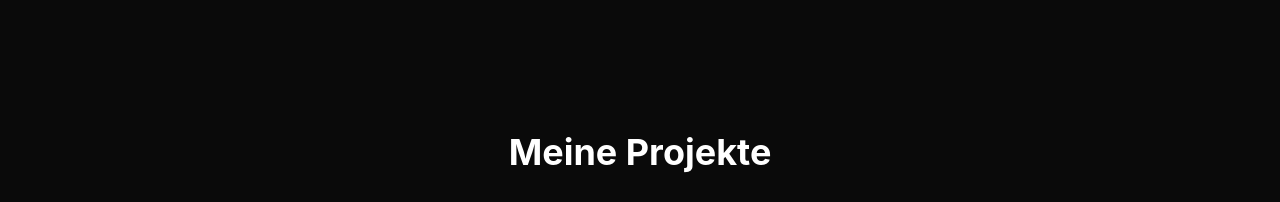
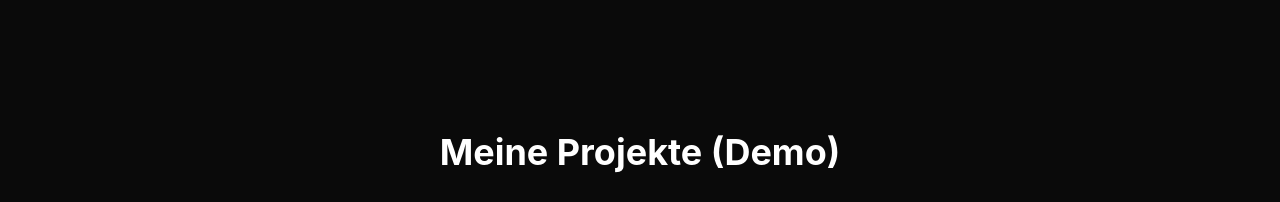
Before and after one commit to marcelkawa/portfolio, a React (Vite) app: page / in a window 1280 px wide. Shown: the part 1900-2102 px from the top of the page. Built offline with nearby package versions, Linux system fonts and the light colour scheme.

Commit message:
Meine Projekte as Demo

```diff
--- a/src/App.jsx
+++ b/src/App.jsx
@@ -284,7 +284,7 @@ function App() {
       {/* Projekte Section */}
       <section id="projekte" className="py-20 px-4 sm:px-6 lg:px-8 max-w-7xl mx-auto">
         <div className="flex flex-col items-center mb-12">
-          <h2 className="text-4xl font-bold text-white mb-8">Meine Projekte</h2>
+          <h2 className="text-4xl font-bold text-white mb-8">Meine Projekte (Demo)</h2>
 
           <div className="bg-gray-800/50 p-1 rounded-full border border-white/10 flex relative">
             <button onClick={() => setActiveProjectType('app')} className={`px-6 py-2 rounded-full text-sm font-medium transition-all duration-300 ${activeProjectType === 'app' ? 'bg-gradient-to-r from-blue-600 to-cyan-500 text-white shadow-lg' : 'text-gray-400 hover:text-white'}`}>
```
